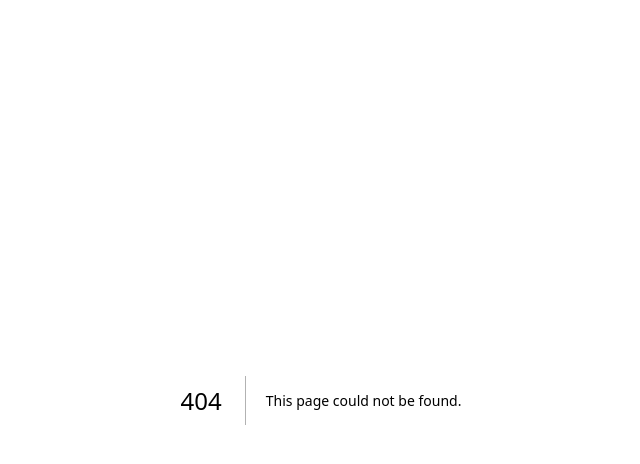
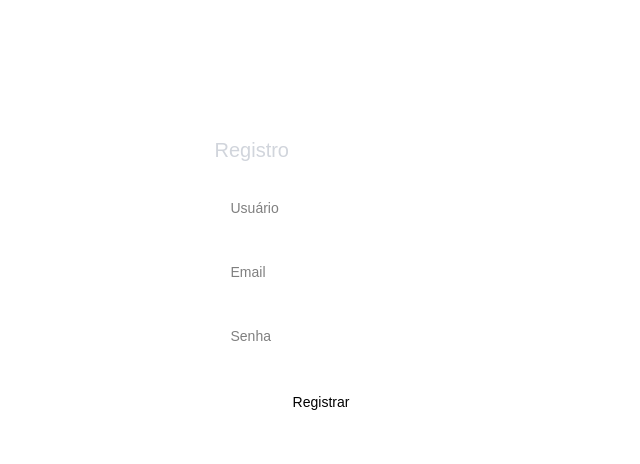
Before and after one commit to Ceratt1/gestao_agil, a Next.js app in the folder frontend/: page /dashboard/registro in a window 1280 px wide. Before the commit this address had no page. Shown: the top 464 px of the page, without its empty margins (319-959 px from the left). Built offline with nearby package versions, Linux system fonts and the light colour scheme.

Commit message:
Adicionando registro de usuario

```diff
--- a/frontend/components/header/header.tsx
+++ b/frontend/components/header/header.tsx
@@ -121,6 +121,11 @@ export default function Header() {
                 Login
               </Button>
             </Link>
+              <Link href="/dashboard/registro">
+              <Button className="rounded-full bg-orange-400 text-white hover:bg-orange-500" size="sm">
+                Registro
+              </Button>
+            </Link>
           </div>
         ) : (
           <div className="hidden md:flex items-center space-x-4">
--- /dev/null
+++ b/frontend/pages/dashboard/registro/index.tsx
@@ -0,0 +1,66 @@
+import { Button } from "@/components/ui/button";
+import { Input } from "@/components/ui/input";
+import { useState } from "react";
+
+export default function Registro() {
+  const [usuario, setUsuario] = useState("");
+  const [email, setEmail] = useState("");
+  const [senha, setSenha] = useState("");
+  const [mensagem, setMensagem] = useState("");
+
+  const handleSubmit = async (e: React.FormEvent) => {
+    e.preventDefault();
+    setMensagem("");
+
+    const response = await fetch("http://localhost:8000/registro/", {
+      method: "POST",
+      headers: { "Content-Type": "application/json" },
+      body: JSON.stringify({ username: usuario, email, password: senha }),
+    });
+
+    const data = await response.json();
+    if (response.ok && data.success) {
+      setMensagem("Usuário registrado com sucesso! Faça login.");
+      setUsuario("");
+      setEmail("");
+      setSenha("");
+    } else {
+      setMensagem(data.error || "Erro ao registrar.");
+    }
+  };
+
+  return (
+    <div className="flex justify-center items-center h-140">
+      <form onSubmit={handleSubmit} className="flex flex-col gap-6 max-w-lg items-stretch content-center">
+        <p className="text-center md:text-left text-lg text-gray-300 md:text-xl max-w-2xl">
+          Registro
+        </p>
+        <Input
+          type="text"
+          className="bg-white text-black"
+          placeholder="Usuário"
+          value={usuario}
+          onChange={e => setUsuario(e.target.value)}
+        />
+        <Input
+          type="email"
+          className="bg-white text-black"
+          placeholder="Email"
+          value={email}
+          onChange={e => setEmail(e.target.value)}
+        />
+        <Input
+          type="password"
+          className="bg-white text-black"
+          placeholder="Senha"
+          value={senha}
+          onChange={e => setSenha(e.target.value)}
+        />
+        <Button className="group bg-white text-black hover:bg-gray-200 rounded-full px-8 cursor-pointer" size="lg">
+          Registrar
+        </Button>
+        {mensagem && <span className="text-center text-red-500">{mensagem}</span>}
+      </form>
+    </div>
+  );
+}
```
